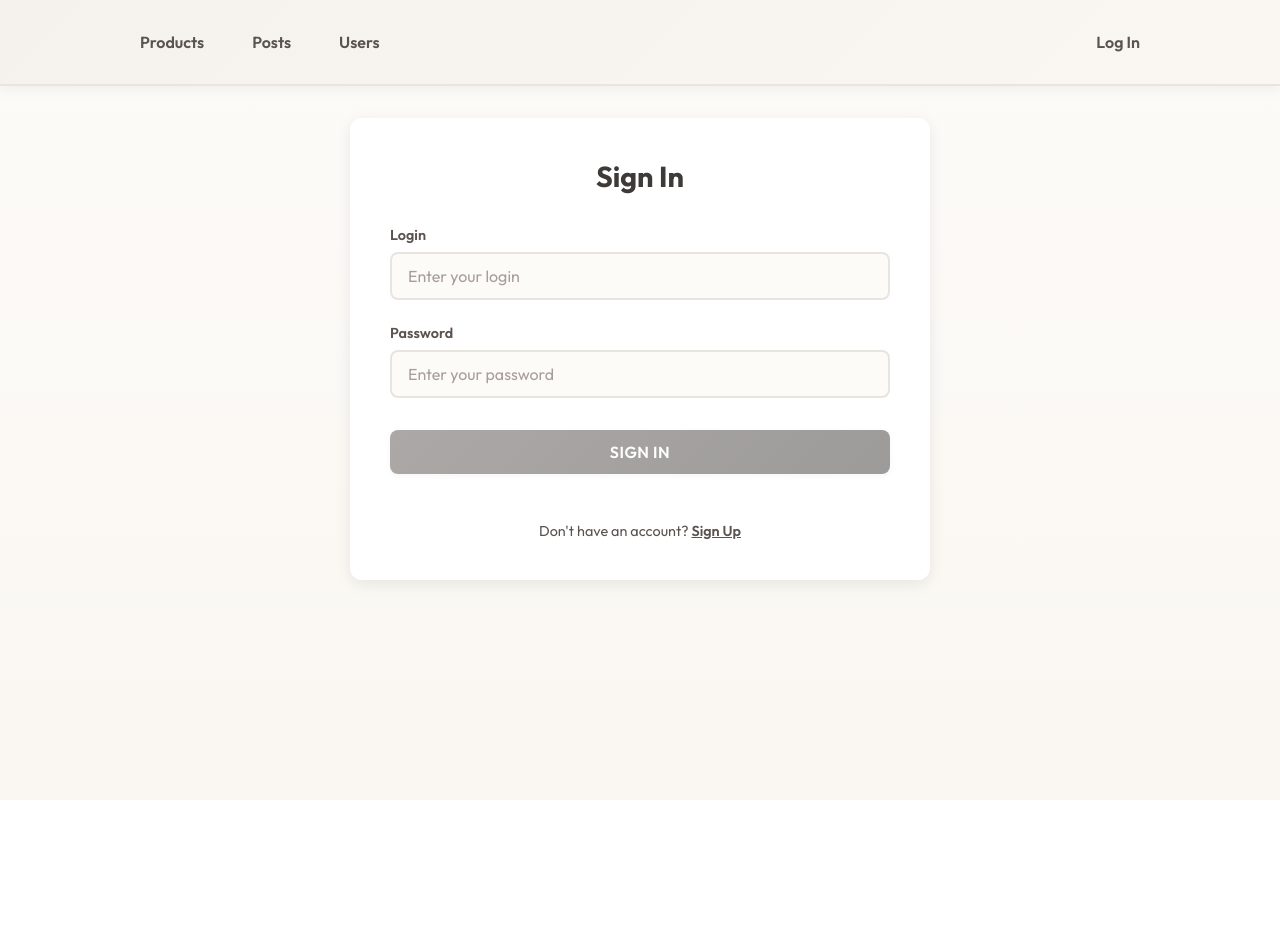
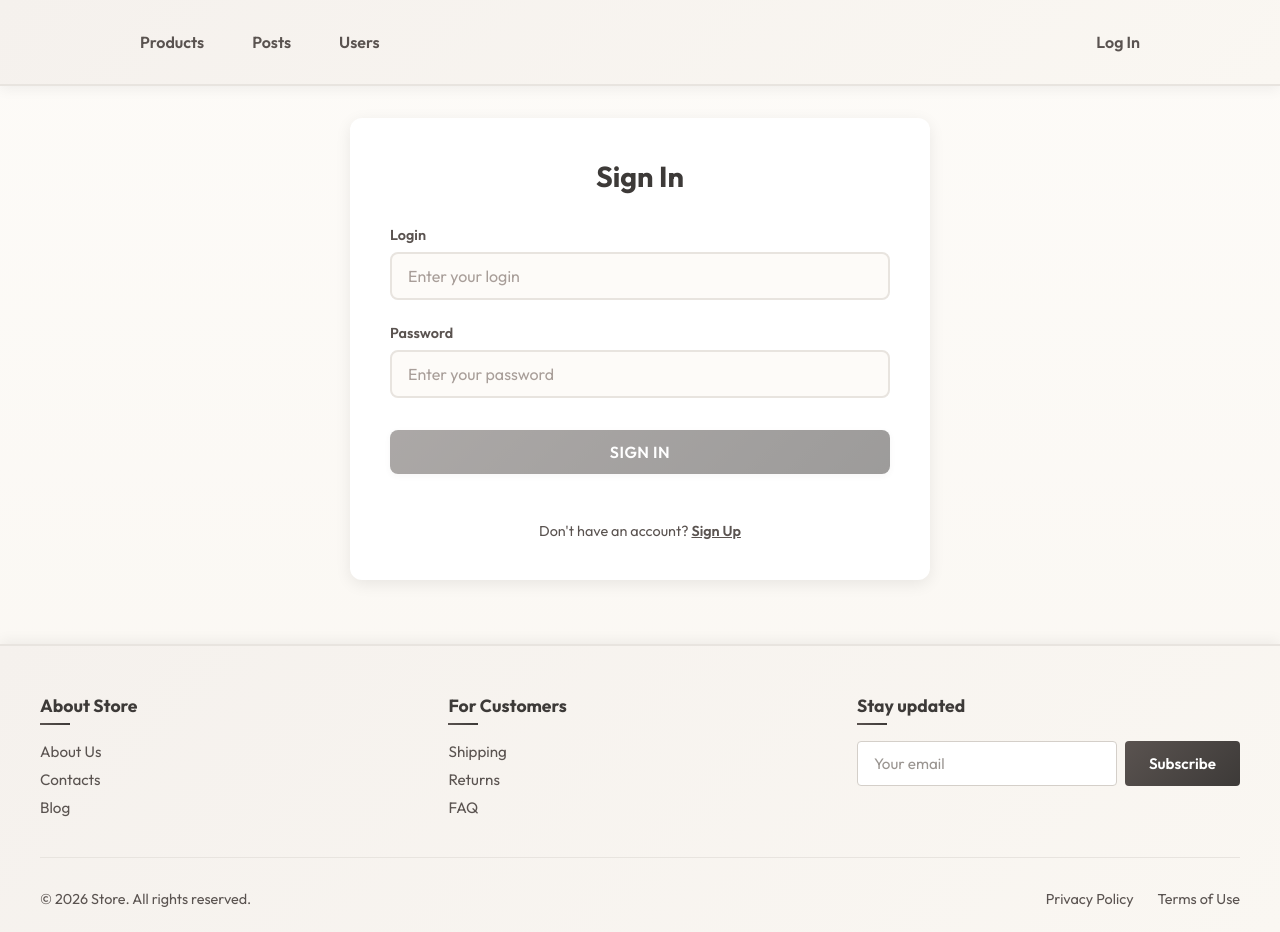
Before and after one commit to showszs/react-store-app, a React (Vite) app: page /login in a window 1280 px wide. Before the commit the page ends 800 px from the top, so only its background shows below. Built offline with nearby package versions, Linux system fonts and the light colour scheme.

Commit message:
feature: implement footer component with styling and structure

```diff
--- a/src/App.tsx
+++ b/src/App.tsx
@@ -5,6 +5,7 @@ import Products from './pages/Products';
 import Users from './pages/Users';
 import SignForm from './components/forms/SignForm';
 import NotFound from './pages/NotFound';
+import Footer from './components/ui/Footer';
 
 const App = () => {
   return (
@@ -20,6 +21,7 @@ const App = () => {
           <Route path="*" element={<NotFound />} />
         </Routes>
       </div>
+      <Footer />
     </BrowserRouter>
   );
 };
--- a/src/components/forms/SignForm.tsx
+++ b/src/components/forms/SignForm.tsx
@@ -179,7 +179,7 @@ const SignForm = () => {
                             {isLoginMode ? (
                                 <p>Don't have an account? <button type="button" className={styles.link} onClick={() => toggleMode('signup')}>Sign Up</button></p>
                             ) : (
-                                <p>Already have an account? <button type="button" className={styles.link} onClick={() => toggleMode('login')}>Login</button></p>
+                                <p>Already have an account? <button type="button" className={styles.link} onClick={() => toggleMode('login')}>Log In</button></p>
                             )}
                         </div>
                     </Form>
--- /dev/null
+++ b/src/components/ui/Footer.module.css
@@ -0,0 +1,192 @@
+.footer {
+  background: linear-gradient(135deg, #f5f1ed 0%, #faf7f2 100%);
+  border-top: 2px solid #e8e4df;
+  padding: 3rem 0 1.5rem;
+  margin-top: 4rem;
+  box-shadow: 0 -4px 12px rgba(0, 0, 0, 0.05);
+}
+
+.container {
+  max-width: 1200px;
+  margin: 0 auto;
+  padding: 0 1rem;
+}
+
+.content {
+  display: grid;
+  grid-template-columns: repeat(3, 1fr);
+  gap: 3rem;
+  margin-bottom: 2rem;
+  padding-bottom: 2rem;
+  border-bottom: 1px solid #e8e4df;
+}
+
+.section h3 {
+  color: #3d3a38;
+  font-size: 1.1rem;
+  font-weight: 700;
+  margin: 0 0 1rem 0;
+  position: relative;
+  padding-bottom: 0.5rem;
+}
+
+.section h3::after {
+  content: '';
+  position: absolute;
+  bottom: 0;
+  left: 0;
+  width: 30px;
+  height: 2px;
+  background: linear-gradient(90deg, #5a5350, #3d3a38);
+}
+
+.section ul {
+  list-style: none;
+  padding: 0;
+  margin: 0;
+}
+
+.section li {
+  margin: 0.5rem 0;
+}
+
+.section a {
+  color: #5a5350;
+  text-decoration: none;
+  font-size: 0.95rem;
+  transition:
+    color 0.3s ease,
+    transform 0.3s ease;
+  display: inline-block;
+}
+
+.section a:hover {
+  color: #3d3a38;
+  transform: translateX(4px);
+  font-weight: 600;
+}
+
+.newsletter {
+  display: flex;
+  gap: 0.5rem;
+}
+
+.newsletter input {
+  flex: 1;
+  padding: 0.75rem 1rem;
+  border: 1px solid #d4cfc9;
+  border-radius: 4px;
+  font-size: 0.95rem;
+  color: #3d3a38;
+  background: #ffffff;
+  transition: border-color 0.3s ease;
+}
+
+.newsletter input::placeholder {
+  color: #9a9591;
+}
+
+.newsletter input:focus {
+  outline: none;
+  border-color: #5a5350;
+  box-shadow: 0 0 0 3px rgba(90, 83, 80, 0.1);
+}
+
+.newsletter button {
+  padding: 0.75rem 1.5rem;
+  background: linear-gradient(135deg, #5a5350, #3d3a38);
+  color: #ffffff;
+  border: none;
+  border-radius: 4px;
+  font-size: 0.95rem;
+  font-weight: 600;
+  cursor: pointer;
+  transition: all 0.3s ease;
+}
+
+.newsletter button:hover {
+  transform: translateY(-2px);
+  box-shadow: 0 4px 12px rgba(61, 58, 56, 0.3);
+}
+
+.newsletter button:active {
+  transform: translateY(0);
+}
+
+.bottom {
+  display: flex;
+  justify-content: space-between;
+  align-items: center;
+  flex-wrap: wrap;
+  gap: 1rem;
+}
+
+.bottom p {
+  color: #5a5350;
+  font-size: 0.9rem;
+  margin: 0;
+}
+
+.links {
+  display: flex;
+  gap: 1.5rem;
+}
+
+.links a {
+  color: #5a5350;
+  text-decoration: none;
+  font-size: 0.9rem;
+  transition: color 0.3s ease;
+}
+
+.links a:hover {
+  color: #3d3a38;
+  text-decoration: underline;
+}
+
+@media (max-width: 768px) {
+  .content {
+    grid-template-columns: 1fr;
+    gap: 2rem;
+    margin-bottom: 1.5rem;
+    padding-bottom: 1.5rem;
+    justify-items: center;
+    text-align: center;
+  }
+
+  .section h3::after {
+    left: 50%;
+    transform: translateX(-50%);
+  }
+
+  .newsletter {
+    flex-direction: column;
+  }
+
+  .newsletter button {
+    width: 100%;
+  }
+}
+
+@media (max-width: 480px) {
+  .content {
+    gap: 1.5rem;
+    margin-bottom: 1rem;
+    padding-bottom: 1rem;
+  }
+
+  .bottom {
+    flex-direction: column;
+    text-align: center;
+    justify-content: center;
+  }
+
+  .bottom p,
+  .links {
+    width: 100%;
+  }
+
+  .links {
+    justify-content: center;
+  }
+}
--- /dev/null
+++ b/src/components/ui/Footer.tsx
@@ -0,0 +1,50 @@
+import styles from './Footer.module.css';
+
+const Footer = () => {
+    return (
+        <footer className={styles.footer}>
+            <div className={styles.container}>
+                <div className={styles.content}>
+                    <div className={styles.section}>
+                        <h3>About Store</h3>
+                        <ul>
+                            <li><a href="#about">About Us</a></li>
+                            <li><a href="#contacts">Contacts</a></li>
+                            <li><a href="#blog">Blog</a></li>
+                        </ul>
+                    </div>
+
+                    <div className={styles.section}>
+                        <h3>For Customers</h3>
+                        <ul>
+                            <li><a href="#shipping">Shipping</a></li>
+                            <li><a href="#returns">Returns</a></li>
+                            <li><a href="#faq">FAQ</a></li>
+                        </ul>
+                    </div>
+
+                    <div className={styles.section}>
+                        <h3>Stay updated</h3>
+                        <form className={styles.newsletter}>
+                            <input
+                                type="email"
+                                placeholder="Your email"
+                                required
+                            />
+                            <button type="submit">Subscribe</button>
+                        </form>
+                    </div>
+                </div>
+
+                <div className={styles.bottom}>
+                    <p>&copy; 2026 Store. All rights reserved.</p>
+                    <div className={styles.links}>
+                        <a href="#privacy">Privacy Policy</a>
+                        <a href="#terms">Terms of Use</a>
+                    </div>
+                </div>
+            </div>
+        </footer>
+    )
+}
+export default Footer
--- a/src/pages/Products.module.css
+++ b/src/pages/Products.module.css
@@ -38,7 +38,7 @@
   border: 2px solid #e8e4df;
   border-radius: 8px;
   outline: none;
-  font-size: 0.95rem;
+  font-size: 16px;
   font-family: 'Outfit', sans-serif;
   color: #5a5350;
   background-color: #ffffff;
--- a/src/pages/Products.tsx
+++ b/src/pages/Products.tsx
@@ -60,7 +60,7 @@ const Products = () => {
         <ul className={styles.list}>
           {products.length > 0 ? products.map((product) => (
             <Product key={product.id} product={product} reload={() => setReload(product.id)} />
-          )) : <p className={styles.empty}>No products found.</p>}
+          )) : !isLoading && <p className={styles.empty}>No products found.</p>}
         </ul>
       </div>
     </div>
```
